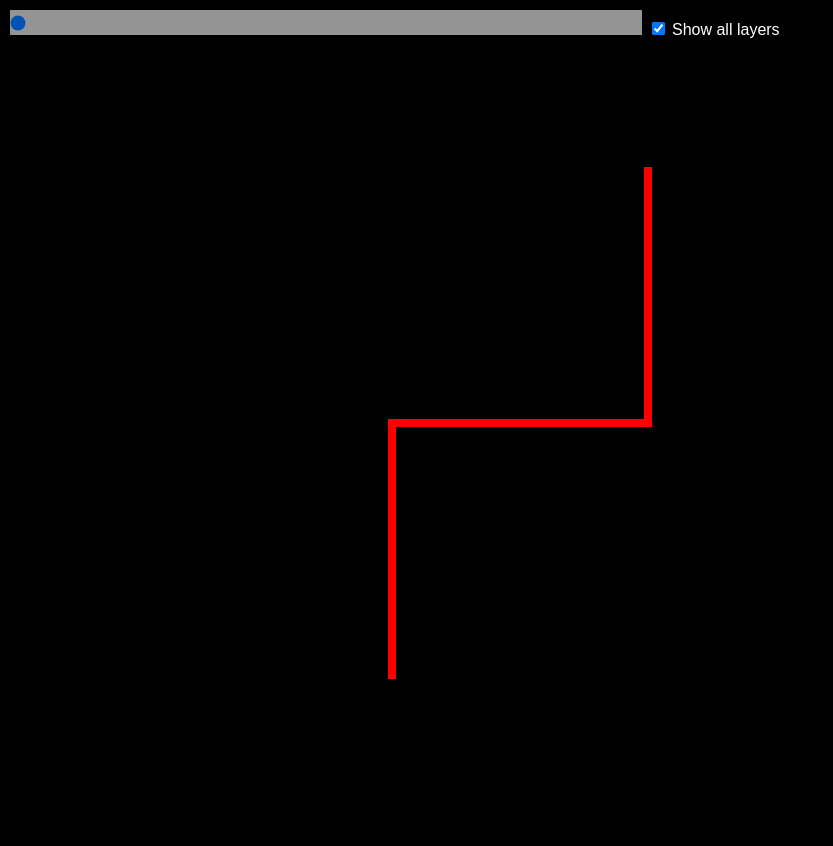
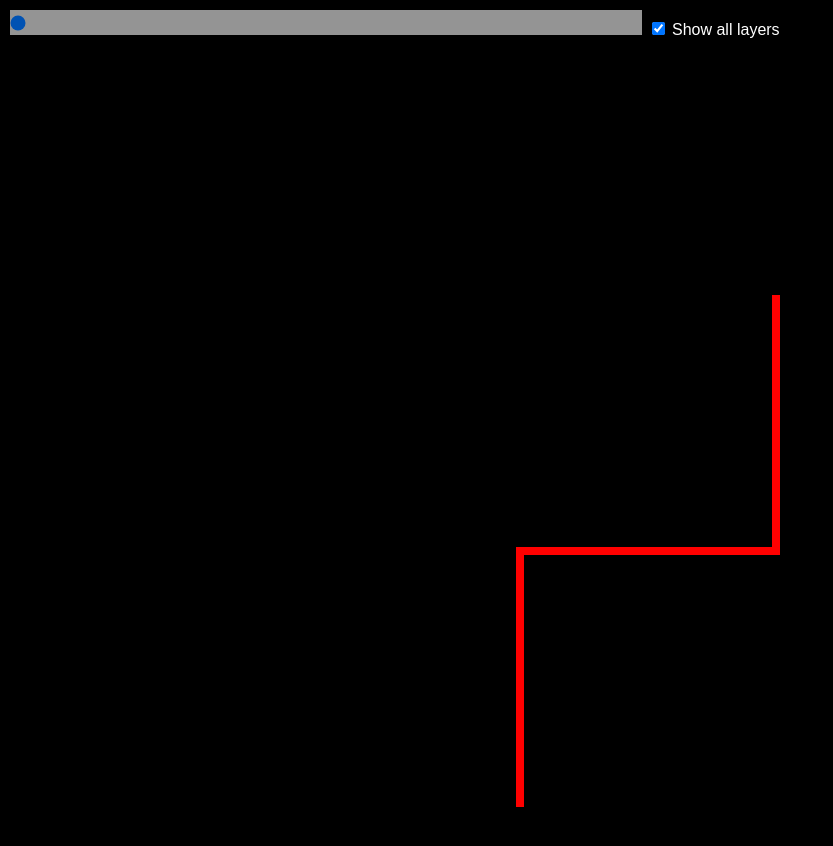
Before and after one commit to treywerr/dragon-curve, a plain HTML site: page index.html in a window 1280 px wide. Shown: the whole page, without its empty margins (0-833 px from the left). Drawn offline with Linux system fonts and the light colour scheme.

Commit message:
Add more baseline templates

```diff
--- a/script.js
+++ b/script.js
@@ -19,15 +19,18 @@ document.getElementById('canvas-div').appendChild(canvas);
 let colors = ['red', 'orangered', 'orange', 'yellow', 'greenyellow', 'green', 'turquoise', 'blue', 'indigo', 'purple'];
 let colorIndex = 0;
 
-const L = 256; // pixel length of line segments in baseline.
 const n = 8; // number of layers to generate (actual number of layers will be 2*n).
+var L = Math.pow(2, n); // pixel length of line segments in baseline.
+document.getElementById('nslider').setAttribute('max', 2*(n-1));
 
 let baseline = document.createElementNS('http://www.w3.org/2000/svg', 'path');
-//let baselineCoords = [new Point(0,2), new Point(1, 2), new Point(2, 2), new Point(2, 1), new Point(2, 0)];
-let baselineCoords = [new Point(1,2), new Point(1,1), new Point(2,1), new Point(2,0)];
+//let baselineCoords = [new Point(0,2), new Point(1, 2), new Point(2, 2), new Point(2, 1), new Point(2, 0)]; // Corner
+//let baselineCoords = [new Point(0,1), new Point(0,2), new Point(1, 2), new Point(2, 2), new Point(2, 1), new Point(2, 0), new Point(1,0), new Point(1, 1)]; // Spiral
+let baselineCoords = [new Point(1,2), new Point(1,1), new Point(2,1), new Point(2,0)]; // Original
+//let baselineCoords = [new Point(2,0), new Point(1,0), new Point(1,1), new Point(2,1), new Point(2,2), new Point(1,2)]; // S curve
 for (let i = 0; i < baselineCoords.length; i++) {
-    baselineCoords[i].x = (baselineCoords[i].x + .5)*L;
-    baselineCoords[i].y = (baselineCoords[i].y + .5)*L;
+    baselineCoords[i].x = (baselineCoords[i].x + 1)*L;
+    baselineCoords[i].y = (baselineCoords[i].y + 1)*L;
 }
 let data = "M"+baselineCoords[0].x+' '+baselineCoords[0].y;
 for (let i = 1; i < baselineCoords.length; i++) {
--- a/style.css
+++ b/style.css
@@ -3,7 +3,7 @@ body {
 }
 
 .canvas {
-	height: 1200px;
+	height: 1500px;
 	width: 100%;
 	margin: auto;
 }
```
